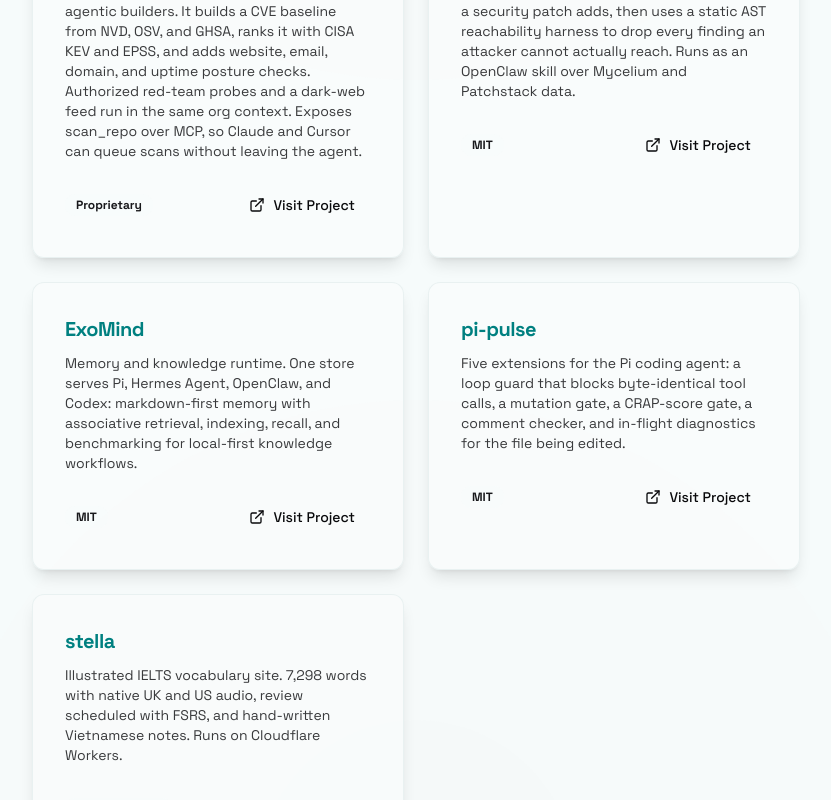
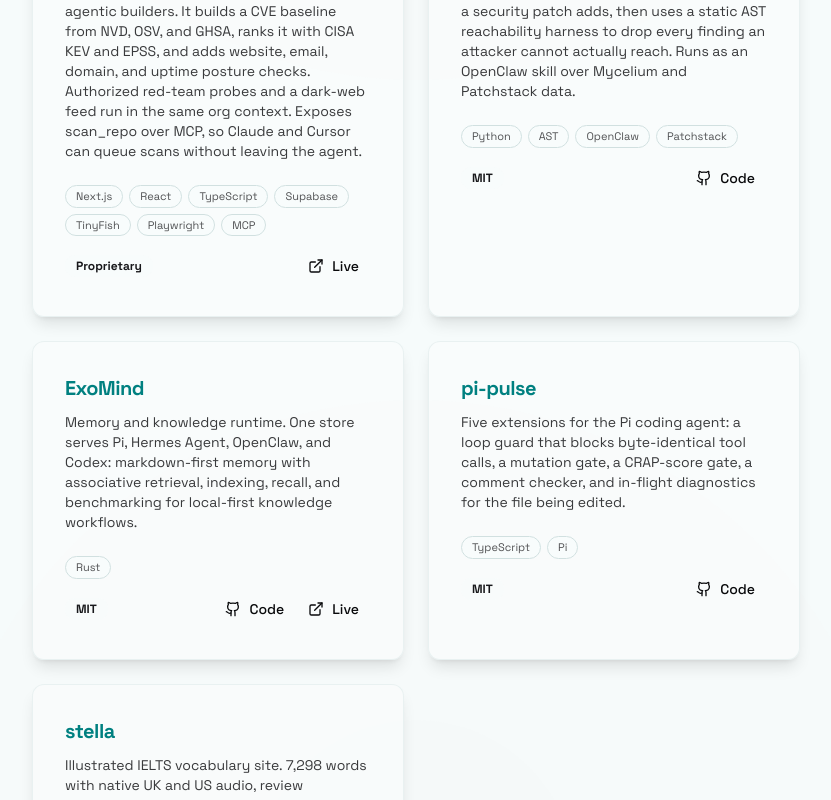
Before and after one commit to zhugez/ShadowForge, a Next.js app: page / in a window 1280 px wide. Shown: the part 1040-1840 px from the top of the page, without its empty margins (224-1055 px from the left). Built offline with nearby package versions, Linux system fonts and the light colour scheme; no server answers.

Commit message:
feat(projects): show stack chips and split live vs code links

```diff
--- a/src/components/projects.tsx
+++ b/src/components/projects.tsx
@@ -21,7 +21,7 @@
 } from '@/components/ui/card';
 import { Badge } from '@/components/ui/badge';
 import { Button } from '@/components/ui/button';
-import { ArrowRight, ExternalLink } from 'lucide-react';
+import { ArrowRight, ExternalLink, Github } from 'lucide-react';
 import Link from 'next/link';
 
 /**
@@ -92,14 +92,41 @@
                   {project.description}
                 </CardDescription>
               </CardHeader>
-              <CardFooter className="flex justify-between items-center">
-                <Badge variant="secondary" className="bg-background/50">{project.license}</Badge>
-                <a href={project.githubUrl} target="_blank" rel="noopener noreferrer">
-                  <Button variant="ghost">
-                    <ExternalLink className="mr-2 h-4 w-4" />
-                    Visit Project
-                  </Button>
-                </a>
+              <CardFooter className="flex flex-col items-start gap-3">
+                {project.stack && project.stack.length > 0 && (
+                  <div className="flex flex-wrap gap-1.5">
+                    {project.stack.map((tech) => (
+                      <Badge
+                        key={tech}
+                        variant="outline"
+                        className="bg-background/40 text-[11px] font-normal text-foreground/70"
+                      >
+                        {tech}
+                      </Badge>
+                    ))}
+                  </div>
+                )}
+                <div className="flex w-full items-center justify-between gap-2">
+                  <Badge variant="secondary" className="bg-background/50">{project.license}</Badge>
+                  <div className="flex items-center">
+                    {project.githubUrl && (
+                      <a href={project.githubUrl} target="_blank" rel="noopener noreferrer">
+                        <Button variant="ghost" size="sm">
+                          <Github className="mr-2 h-4 w-4" />
+                          Code
+                        </Button>
+                      </a>
+                    )}
+                    {project.liveUrl && (
+                      <a href={project.liveUrl} target="_blank" rel="noopener noreferrer">
+                        <Button variant="ghost" size="sm">
+                          <ExternalLink className="mr-2 h-4 w-4" />
+                          Live
+                        </Button>
+                      </a>
+                    )}
+                  </div>
+                </div>
               </CardFooter>
             </div>
           </Card>
--- a/src/lib/projects-data.ts
+++ b/src/lib/projects-data.ts
@@ -11,7 +11,12 @@
 export interface Project {
   title: string;
   description: string;
-  githubUrl: string;
+  /** Live site, when the project has one. */
+  liveUrl?: string;
+  /** Public source repository, when there is one. */
+  githubUrl?: string;
+  /** Shown as chips on the card. */
+  stack?: string[];
   license: string;
   /** Optional. If true, the project will be displayed on the home page. */
   isFeatured?: boolean;
@@ -29,7 +34,8 @@
     title: 'TrustSee',
     description:
       'Security platform for small teams and agentic builders. It builds a CVE baseline from NVD, OSV, and GHSA, ranks it with CISA KEV and EPSS, and adds website, email, domain, and uptime posture checks. Authorized red-team probes and a dark-web feed run in the same org context. Exposes scan_repo over MCP, so Claude and Cursor can queue scans without leaving the agent.',
-    githubUrl: 'https://trustsee.com',
+    liveUrl: 'https://trustsee.com',
+    stack: ['Next.js', 'React', 'TypeScript', 'Supabase', 'TinyFish', 'Playwright', 'MCP'],
     license: 'Proprietary',
     isFeatured: true,
   },
@@ -38,6 +44,7 @@
     description:
       'WordPress plugin scanner. It finds the guard a security patch adds, then uses a static AST reachability harness to drop every finding an attacker cannot actually reach. Runs as an OpenClaw skill over Mycelium and Patchstack data.',
     githubUrl: 'https://github.com/zhugez/cordyceps',
+    stack: ['Python', 'AST', 'OpenClaw', 'Patchstack'],
     license: 'MIT',
     isFeatured: true,
   },
@@ -45,7 +52,9 @@
     title: 'ExoMind',
     description:
       'Memory and knowledge runtime. One store serves Pi, Hermes Agent, OpenClaw, and Codex: markdown-first memory with associative retrieval, indexing, recall, and benchmarking for local-first knowledge workflows.',
-    githubUrl: 'https://3x0mind.vercel.app/',
+    liveUrl: 'https://3x0mind.vercel.app/',
+    githubUrl: 'https://github.com/zhugez/ExoMind',
+    stack: ['Rust'],
     license: 'MIT',
     isFeatured: true,
   },
@@ -54,6 +63,7 @@
     description:
       'Five extensions for the Pi coding agent: a loop guard that blocks byte-identical tool calls, a mutation gate, a CRAP-score gate, a comment checker, and in-flight diagnostics for the file being edited.',
     githubUrl: 'https://github.com/zhugez/pi-pulse',
+    stack: ['TypeScript', 'Pi'],
     license: 'MIT',
     isFeatured: true,
   },
@@ -61,7 +71,9 @@
     title: 'stella',
     description:
       'Illustrated IELTS vocabulary site. 7,298 words with native UK and US audio, review scheduled with FSRS, and hand-written Vietnamese notes. Runs on Cloudflare Workers.',
-    githubUrl: 'https://stella.zhugez.workers.dev',
+    liveUrl: 'https://stella.zhugez.workers.dev',
+    githubUrl: 'https://github.com/zhugez/stella',
+    stack: ['TypeScript', 'Cloudflare Workers', 'FSRS'],
     license: 'See repository',
     isFeatured: true,
   },
@@ -70,20 +82,21 @@
     description:
       'Native desktop ping and emote wheels. Windows-first, with experimental macOS support. Built with Rust, Tauri 2, and Svelte 5.',
     githubUrl: 'https://github.com/zhugez/pingloom',
+    stack: ['Rust', 'Tauri 2', 'Svelte 5'],
     license: 'See repository',
   },
   {
     title: 'Abyss',
     description:
       'AI-powered AppSec analysis platform for local-first security workflows, with local LLM support and isolated scanning. Project-based scanning, vulnerability triage, and remediation workflows for developers and security teams.',
-    githubUrl: 'https://abyss-landing.vercel.app/',
+    liveUrl: 'https://abyss-landing.vercel.app/',
     license: 'Proprietary',
   },
   {
     title: 'ArcStrike',
     description:
       'Offensive security project for practical red-team workflows and operator-first execution. Built for fast iteration, field utility, and realistic adversarial simulation in controlled environments.',
-    githubUrl: 'https://arcstrike.vercel.app/',
+    liveUrl: 'https://arcstrike.vercel.app/',
     license: 'Proprietary',
   },
   {
```
